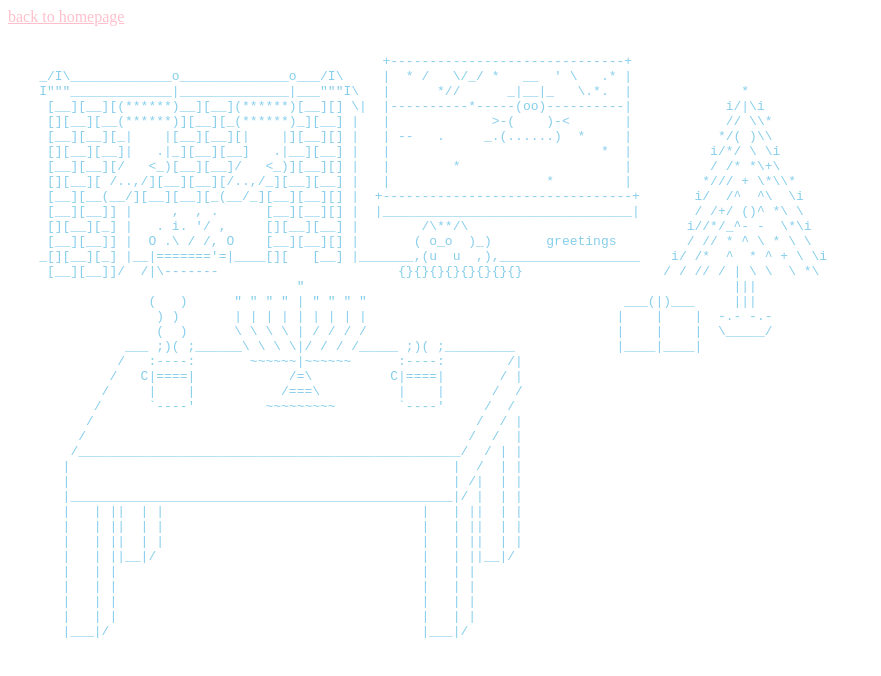
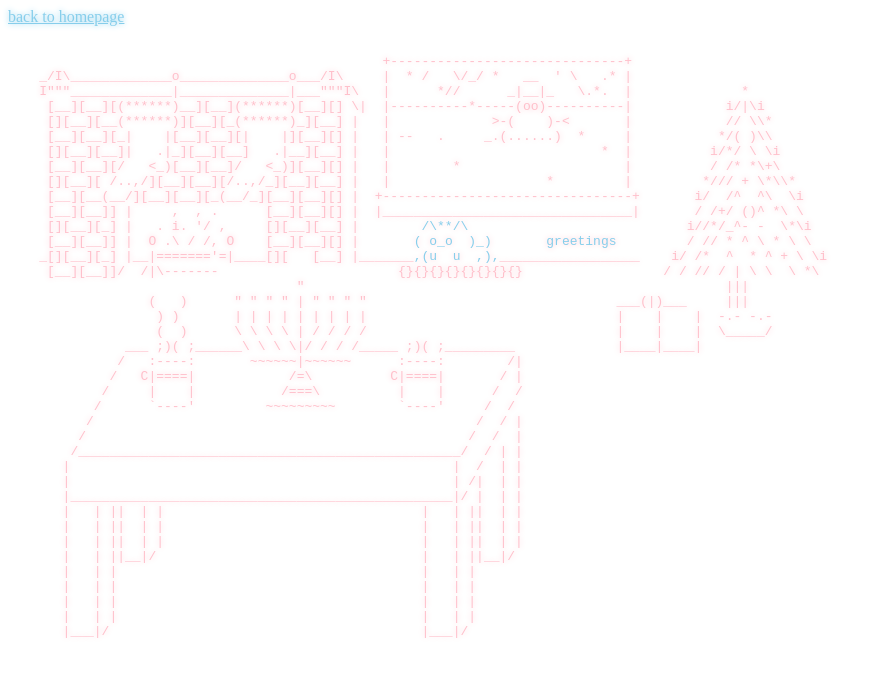
Before and after one commit to Minseo307/UIDesign1, a plain HTML site: page ascii/interior-MinseoChoi.html in a window 1280 px wide. Shown: the whole page, without its empty margins (0-881 px from the left). Drawn offline with Linux system fonts and the light colour scheme.

Commit message:
change design
ascii color and shadow, add music herf,

```diff
--- a/ascii/interior-MinseoChoi.html
+++ b/ascii/interior-MinseoChoi.html
@@ -7,8 +7,8 @@
 </head>
 
 <body>
-  <a href="../index.html" style="color: pink"  >back to homepage</a>
-  <a href="exterior-MinseoChoi.html" style="text-decoration: none; color: skyblue">
+  <a href="../index.html" style="color: skyblue; text-shadow: 0px 0px 6px skyblue;"  >back to homepage</a>
+  <a href="exterior-MinseoChoi.html" style="text-decoration: none; color: pink; text-shadow: 0px 0px 6px pink;">
     <pre>
 
                                                 +------------------------------+
@@ -22,12 +22,12 @@
      [][__][ /..,/][__][__][/..,/_][__][__] |   |                    *         |         */// + \*\\*
      [__][__(__/][__][__][_(__/_][__][__][] |  +--------------------------------+       i/  /^  ^\  \i
      [__][__]] |     ,  , .      [__][__][] |  |________________________________|       / /+/ ()^ *\ \
-     [][__][_] |   . i. '/ ,     [][__][__] |        /\**/\                            i//*/_^- -  \*\i
-     [__][__]] |  O .\ / /, O    [__][__][] |       ( o_o  )_)       greetings         / // * ^ \ * \ \
-    _[][__][_] |__|======='=|____[][   [__] |_______,(u  u  ,),__________________    i/ /*  ^  * ^ + \ \i
+     [][__][_] |   . i. '/ ,     [][__][__] |        <span style="color: skyblue;">/\**/\</span>                            i//*/_^- -  \*\i
+     [__][__]] |  O .\ / /, O    [__][__][] |       <span style="color: skyblue;">( o_o  )_)</span>       <span style="color: skyblue;">greetings</span>         / // * ^ \ * \ \
+    _[][__][_] |__|======='=|____[][   [__] |_______<span style="color: skyblue;">,(u  u  ,),</span>__________________    i/ /*  ^  * ^ + \ \i
      [__][__]]/  /|\-------                       {}{}{}{}{}{}{}{}                  / / // / | \ \  \ *\
-                                     "                                                       |||
-                  (   )      " " " " | " " " "                                 ___(|)___     |||
+                                     "                                                      |||
+                  (   )      " " " " | " " " "                                ___(|)___     |||
                    ) )       | | | | | | | | |                                |    |    |  -.- -.-
                    (  )      \ \ \ \ | / / / /                                |    |    |  \_____/
                ___ ;)( ;______\ \ \ \|/ / / /_____ ;)( ;_________             |____|____|
--- a/assets/style.css
+++ b/assets/style.css
@@ -8,6 +8,7 @@ body {
 h1 {
     font-family: monospace;
     font-display: ;
+    text-shadow: 1px 1px 2px royalblue;
 
 }
 
```
Also changed, not shown: ascii/exterior-MinseoChoi.html (+1 -1 lines), index.html (+4 -4 lines).
